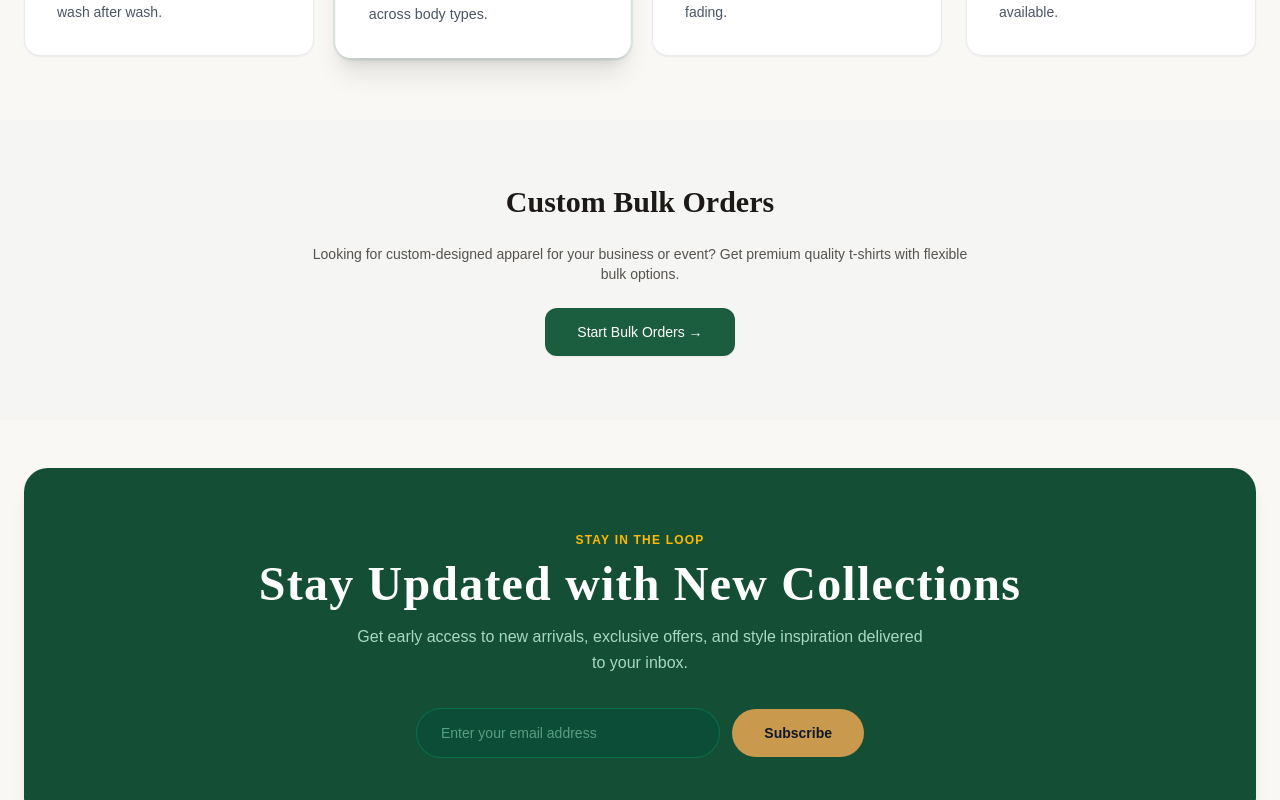
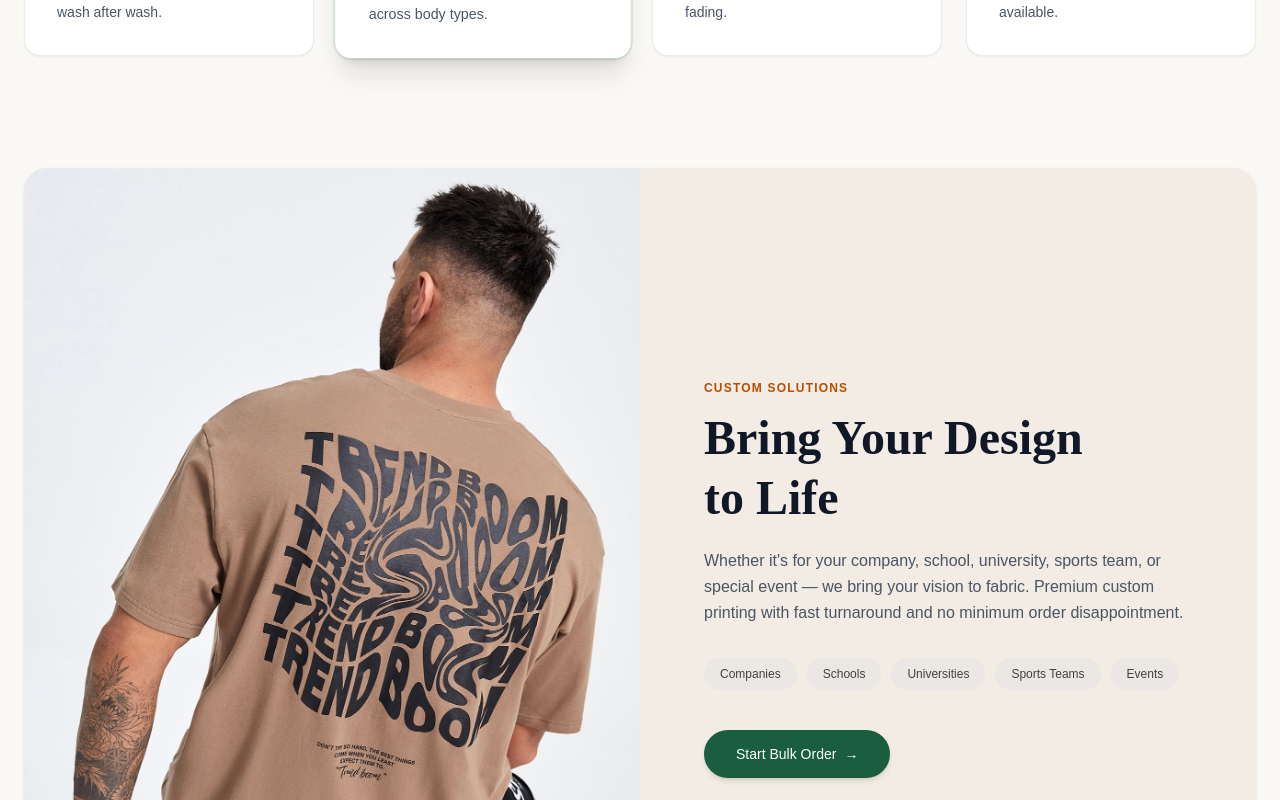
Before and after one commit to lakshani281/lumora-clothing, a React (Vite) app: page / in a window 1280 px wide. Shown: the part 2300-3100 px from the top of the page. Built offline with nearby package versions, Linux system fonts and the light colour scheme.

Commit message:
feat(custom-solutions): add setCurrentPage prop type and bind bulk order routing

```diff
--- a/src/components/CustomSolutions.tsx
+++ b/src/components/CustomSolutions.tsx
@@ -1,24 +1,66 @@
 import React from 'react';
 
+// 1. TypeScript Props Interface එක අර්ථ දැක්වීම (App.tsx එකේ Error එක විසඳීමට)
 interface CustomSolutionsProps {
   setCurrentPage?: (page: string) => void;
 }
 
 export const CustomSolutions: React.FC<CustomSolutionsProps> = ({ setCurrentPage }) => {
+  const tags = ['Companies', 'Schools', 'Universities', 'Sports Teams', 'Events'];
+
   return (
-    <section className="py-16 px-6 bg-stone-100">
-      <div className="max-w-7xl mx-auto text-center space-y-6">
-        <h2 className="text-3xl font-serif font-bold text-stone-900">Custom Bulk Orders</h2>
-        <p className="text-stone-600 max-w-2xl mx-auto text-sm">
-          Looking for custom-designed apparel for your business or event? Get premium quality t-shirts with flexible bulk options.
-        </p>
+    <section className="max-w-7xl mx-auto px-6 py-12">
+      <div className="bg-[#f2ece4] rounded-3xl overflow-hidden shadow-sm grid grid-cols-1 md:grid-cols-2 items-center">
 
-        <button
-          onClick={() => setCurrentPage && setCurrentPage('bulk-orders')}
-          className="bg-[#1b5e3f] hover:bg-[#14472f] text-white px-8 py-3.5 rounded-xl font-medium text-sm transition-colors cursor-pointer shadow-xs"
-        >
-          Start Bulk Orders →
-        </button>
+        {/* Left Image Section */}
+        <div className="h-full min-h-[350px] md:min-h-[480px] relative overflow-hidden">
+          <img
+            src="/images/custom-solutions.jpg"
+            alt="Custom Solutions - Bring Your Design to Life"
+            className="w-full h-full object-cover object-center"
+          />
+        </div>
+
+        {/* Right Text Content Section */}
+        <div className="p-8 md:p-14 lg:p-16 flex flex-col justify-center">
+          <span className="text-xs uppercase tracking-widest text-amber-700 font-semibold mb-3">
+            CUSTOM SOLUTIONS
+          </span>
+
+          <h2 className="text-3xl md:text-5xl font-serif font-bold text-gray-900 leading-tight mb-5">
+            Bring Your Design <br />
+            to Life
+          </h2>
+
+          <p className="text-gray-600 text-sm md:text-base font-light leading-relaxed mb-8 max-w-lg">
+            Whether it's for your company, school, university, sports team, or special event — we bring your vision to fabric. Premium custom printing with fast turnaround and no minimum order disappointment.
+          </p>
+
+          {/* Category Tags */}
+          <div className="flex flex-wrap gap-2.5 mb-10">
+            {tags.map((tag, index) => (
+              <span
+                key={index}
+                className="bg-stone-200/60 text-stone-700 text-xs font-medium px-4 py-2 rounded-full backdrop-blur-xs"
+              >
+                {tag}
+              </span>
+            ))}
+          </div>
+
+          {/* CTA Button - 2. Bulk Orders Page එකට Route වන පරිදි onClick එකතු කිරීම */}
+          <div>
+            <button
+              onClick={() => setCurrentPage && setCurrentPage('bulk-orders')}
+              className="bg-[#1b5e3f] hover:bg-[#14472f] text-white font-medium px-8 py-3.5 rounded-full text-sm transition duration-300 shadow-md flex items-center justify-center space-x-2 cursor-pointer"
+            >
+              <span>Start Bulk Order</span>
+              <span>&rarr;</span>
+            </button>
+          </div>
+
+        </div>
+
       </div>
     </section>
   );
```
